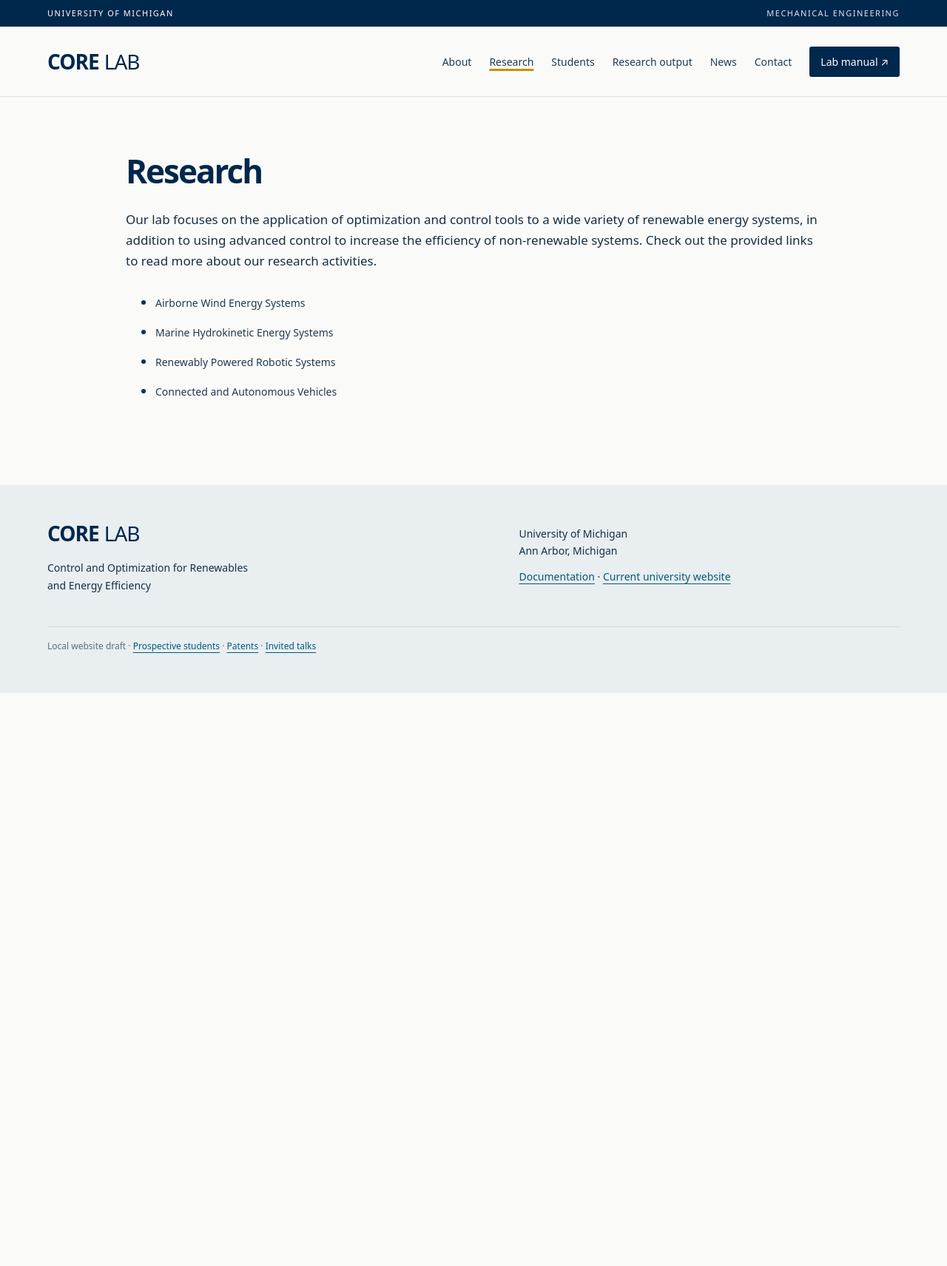
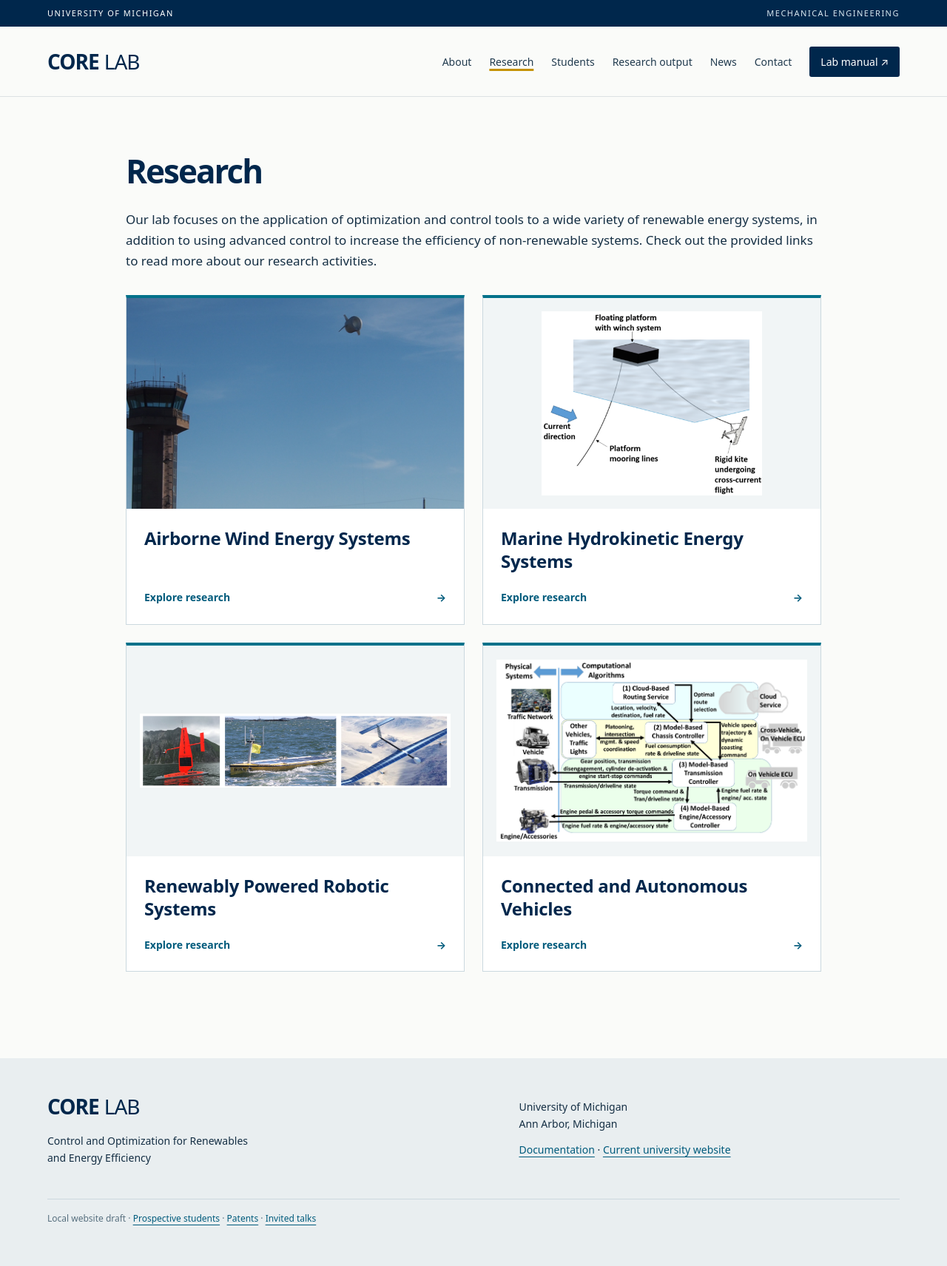
Before and after one commit to corelab-umich/corelab-umich.github.io, a Jekyll site: the page built from research.html, in a window 1280 px wide. Shown: the whole page at 74% size. Built offline with Jekyll 4.4.1, drawn with Linux system fonts in a browser that asks for light colours; before the commit the page ends 937 px from its top, so only the background shows below that.

Commit message:
Present research areas as clickable image cards

```diff
--- a/_layouts/default.html
+++ b/_layouts/default.html
@@ -5,7 +5,7 @@
   <title>{% if page.title %}{{ page.title | escape }} · {% endif %}CORE Lab</title>
   <meta name="description" content="{{ page.description | default: site.description | escape }}">
   <link rel="icon" href="{{ '/assets/favicon.svg' | relative_url }}" type="image/svg+xml">
-  <link rel="stylesheet" href="{{ '/assets/style.css' | relative_url }}?v=2">
+  <link rel="stylesheet" href="{{ '/assets/style.css' | relative_url }}?v=3">
 </head>
 <body>
 <a class="skip" href="#main">Skip to content</a>
--- a/assets/style.css
+++ b/assets/style.css
@@ -18,3 +18,17 @@ main img,main video{max-width:100%!important;height:auto!important}
 .output-links a{display:flex;align-items:center;justify-content:space-between;gap:12px;padding:22px;border:1px solid #bdcdd5;border-top:4px solid #00718a;background:white;font-size:18px;font-weight:650;text-decoration:none}
 .output-links a:hover{background:#eef4f5}
 @media(max-width:600px){.source-content .wp-block-gallery,.source-content .wp-block-media-text,.output-links{grid-template-columns:minmax(0,1fr)}}
+
+/* Whole-card links for the four research areas. */
+.research-cards{display:grid;grid-template-columns:repeat(2,minmax(0,1fr));gap:24px;margin:32px 0;align-items:stretch}
+.research-card{display:flex;flex-direction:column;min-width:0;border:1px solid #cbd8df;border-top:4px solid #00718a;background:white;text-decoration:none;color:#00274c;transition:box-shadow .15s,border-color .15s}
+.research-card:hover{border-color:#00718a;box-shadow:0 5px 18px #00274c14}
+.research-card__media{aspect-ratio:16/10;min-width:0;overflow:hidden;background:#f1f5f6;padding:18px;display:flex;align-items:center;justify-content:center}
+.research-card .research-card__media img{display:block;width:100%;height:100%!important;max-width:100%;object-fit:contain}
+.research-card__media--photo{padding:0}
+.research-card .research-card__media--photo img{object-fit:cover;object-position:center top}
+.research-card__body{display:flex;flex-direction:column;flex:1;gap:22px;padding:24px}
+.research-card .research-card__body h2{font-size:24px;line-height:1.3;letter-spacing:-.3px;margin:0}
+.research-card__action{margin-top:auto;font-size:14px;font-weight:650;display:flex;justify-content:space-between;gap:16px;color:#005b7c}
+@media(max-width:600px){.research-cards{grid-template-columns:minmax(0,1fr)}.research-card__body{padding:20px}}
+@media(prefers-reduced-motion:reduce){.research-card{transition:none}}
--- a/research.html
+++ b/research.html
@@ -16,4 +16,21 @@ source_url: https://corelab.engin.umich.edu/research/
 
 
 </div>
-<nav class="section-links" aria-label="Research areas"><ul><li><a href="{{ '/research/airborne-wind-energy-systems/' | relative_url }}">Airborne Wind Energy Systems</a></li><li><a href="{{ '/research/marine-hydrokinetic-energy-systems/' | relative_url }}">Marine Hydrokinetic Energy Systems</a></li><li><a href="{{ '/research/renewably-powered-robotic-systems/' | relative_url }}">Renewably Powered Robotic Systems</a></li><li><a href="{{ '/research/connected-and-autonomous-vehicles/' | relative_url }}">Connected and Autonomous Vehicles</a></li></ul></nav>
+<nav class="research-cards" aria-label="Research areas">
+  <a class="research-card" href="{{ '/research/airborne-wind-energy-systems/' | relative_url }}">
+    <div class="research-card__media research-card__media--photo"><img src="{{ '/assets/images/0d6477e6-bat_pic_21.webp' | relative_url }}" alt="Airborne wind energy flight test at Boston airport" loading="lazy" decoding="async"></div>
+    <div class="research-card__body"><h2>Airborne Wind Energy Systems</h2><span class="research-card__action">Explore research <span aria-hidden="true">→</span></span></div>
+  </a>
+  <a class="research-card" href="{{ '/research/marine-hydrokinetic-energy-systems/' | relative_url }}">
+    <div class="research-card__media research-card__media--diagram"><img src="{{ '/assets/images/866458bc-kite_fig-500x419.png' | relative_url }}" alt="Schematic of a tethered underwater kite harvesting energy from ocean currents" loading="lazy" decoding="async"></div>
+    <div class="research-card__body"><h2>Marine Hydrokinetic Energy Systems</h2><span class="research-card__action">Explore research <span aria-hidden="true">→</span></span></div>
+  </a>
+  <a class="research-card" href="{{ '/research/renewably-powered-robotic-systems/' | relative_url }}">
+    <div class="research-card__media research-card__media--diagram"><img src="{{ '/assets/images/1ebd2f33-renewably_powered_robotics_examples-1536x367-1-1024x245.png' | relative_url }}" alt="Saildrone, SeaTrac surface vessel, and solar-powered aircraft" loading="lazy" decoding="async"></div>
+    <div class="research-card__body"><h2>Renewably Powered Robotic Systems</h2><span class="research-card__action">Explore research <span aria-hidden="true">→</span></span></div>
+  </a>
+  <a class="research-card" href="{{ '/research/connected-and-autonomous-vehicles/' | relative_url }}">
+    <div class="research-card__media research-card__media--diagram"><img src="{{ '/assets/images/d62dcc5f-ARPA-E_image.webp' | relative_url }}" alt="Diagram of coordinated routing, vehicle, transmission, and engine control" loading="lazy" decoding="async"></div>
+    <div class="research-card__body"><h2>Connected and Autonomous Vehicles</h2><span class="research-card__action">Explore research <span aria-hidden="true">→</span></span></div>
+  </a>
+</nav>
```
